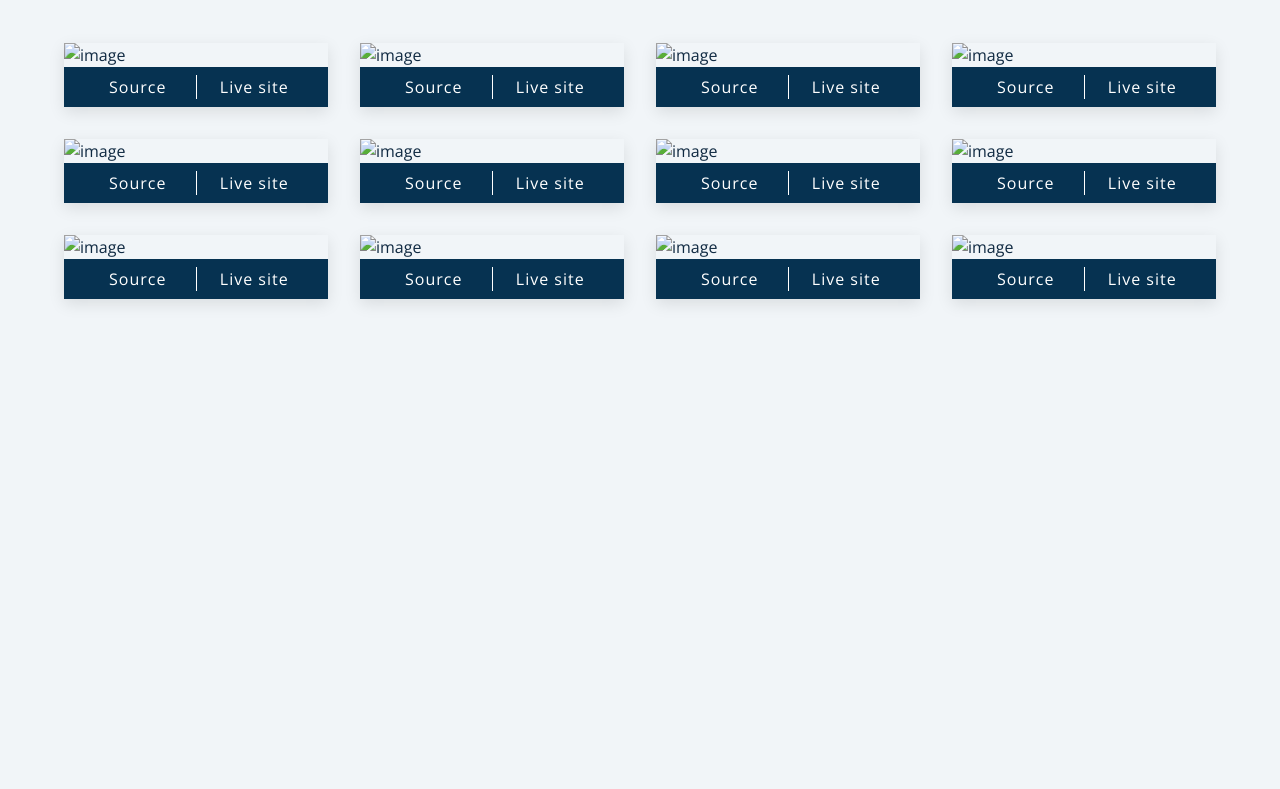
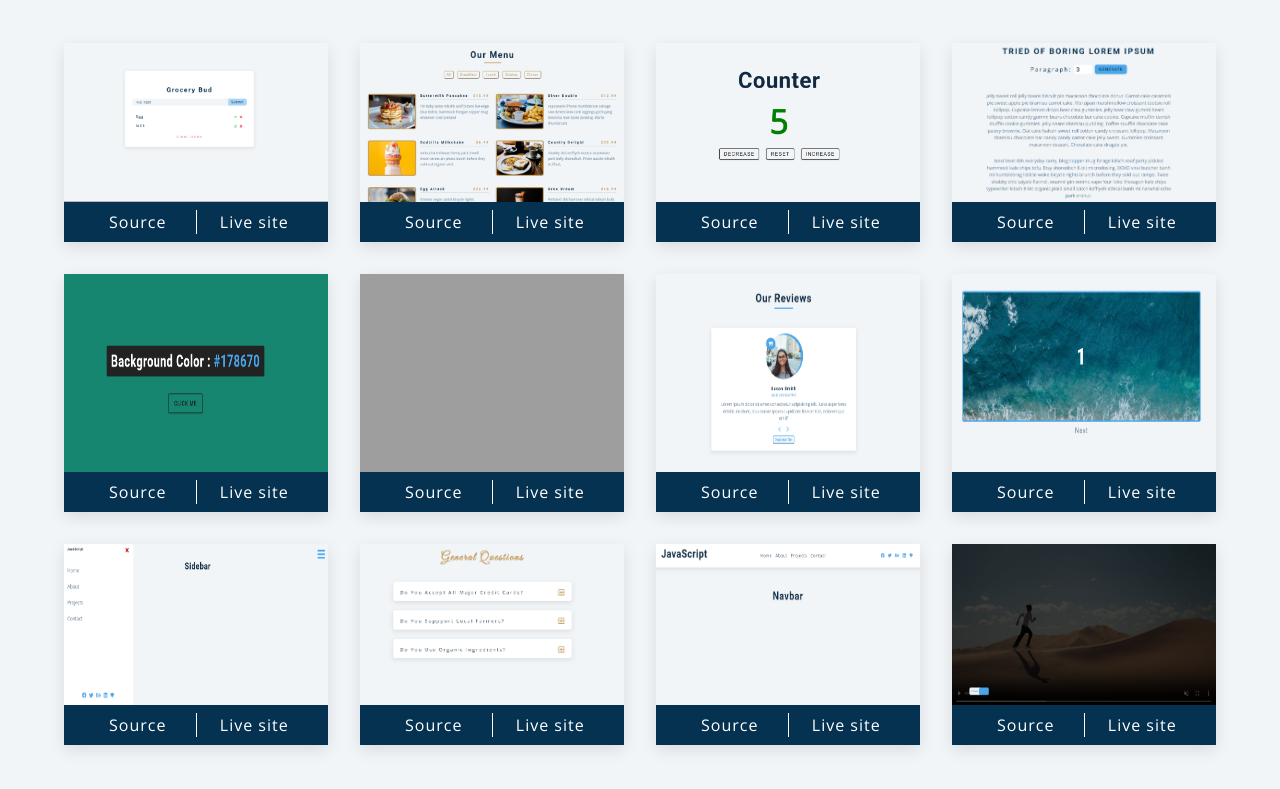
Before and after one commit to mdfahim18/all-raw-js-projects, a plain HTML site: page index.html in a window 1280 px wide. Shown: the part 93-882 px from the top of the page. Before the commit the page ends 800 px from the top, so only its background shows below. Drawn offline with nearby package versions, Linux system fonts and the light colour scheme; the site is published under a folder, as on GitHub Pages, so addresses that start at the root find nothing.

Commit message:
image path solve

```diff
--- a/index.html
+++ b/index.html
@@ -11,7 +11,7 @@
       <h2>Vanilla Javascript Projects</h2>
       <section>
         <div class="single-item">
-          <img src="/grocery-bud.png" alt="image" />
+          <img src="./grocery-bud.png" alt="image" />
           <div class="links">
             <a
               target="_blank"
@@ -28,7 +28,7 @@
         </div>
 
         <div class="single-item">
-          <img src="/menu.png" alt="image" />
+          <img src="./menu.png" alt="image" />
           <div class="links">
             <a target="_blank" href="https://github.com/mdfahim18/js-menu"
               >Source</a
@@ -41,7 +41,7 @@
         </div>
 
         <div class="single-item">
-          <img src="/counter.png" alt="image" />
+          <img src="./counter.png" alt="image" />
           <div class="links">
             <a target="_blank" href="https://github.com/mdfahim18/js-counter"
               >Source</a
@@ -54,7 +54,7 @@
         </div>
 
         <div class="single-item">
-          <img src="/lorem-ipsum.png" alt="image" />
+          <img src="./lorem-ipsum.png" alt="image" />
           <div class="links">
             <a
               target="_blank"
@@ -71,7 +71,7 @@
         </div>
 
         <div class="single-item">
-          <img src="/color-fliper.png" alt="image" />
+          <img src="./color-fliper.png" alt="image" />
           <div class="links">
             <a
               target="_blank"
@@ -88,7 +88,7 @@
         </div>
 
         <div class="single-item">
-          <img src="/scroll.png" alt="image" />
+          <img src="./scroll.png" alt="image" />
           <div class="links">
             <a target="_blank" href="https://github.com/mdfahim18/js-scroll"
               >Source</a
@@ -101,7 +101,7 @@
         </div>
 
         <div class="single-item">
-          <img src="/reviews.png" alt="image" />
+          <img src="./reviews.png" alt="image" />
           <div class="links">
             <a target="_blank" href="https://github.com/mdfahim18/js-reviews"
               >Source</a
@@ -114,7 +114,7 @@
         </div>
 
         <div class="single-item">
-          <img src="/slider.png" alt="image" />
+          <img src="./slider.png" alt="image" />
           <div class="links">
             <a target="_blank" href="https://github.com/mdfahim18/js-slider"
               >Source</a
@@ -127,7 +127,7 @@
         </div>
 
         <div class="single-item">
-          <img src="/sidebar.png" alt="image" />
+          <img src="./sidebar.png" alt="image" />
           <div class="links">
             <a target="_blank" href="https://github.com/mdfahim18/js-sidebar"
               >Source</a
@@ -140,7 +140,7 @@
         </div>
 
         <div class="single-item">
-          <img src="/according.png" alt="image" />
+          <img src="./according.png" alt="image" />
           <div class="links">
             <a target="_blank" href="https://github.com/mdfahim18/js-according"
               >Source</a
@@ -153,7 +153,7 @@
         </div>
 
         <div class="single-item">
-          <img src="/navbar.png" alt="image" />
+          <img src="./navbar.png" alt="image" />
           <div class="links">
             <a target="_blank" href="https://github.com/mdfahim18/js-navbar"
               >Source</a
@@ -166,7 +166,7 @@
         </div>
 
         <div class="single-item">
-          <img src="/video.png" alt="image" />
+          <img src="./video.png" alt="image" />
           <div class="links">
             <a target="_blank" href="https://github.com/mdfahim18/js-video"
               >Source</a
```
